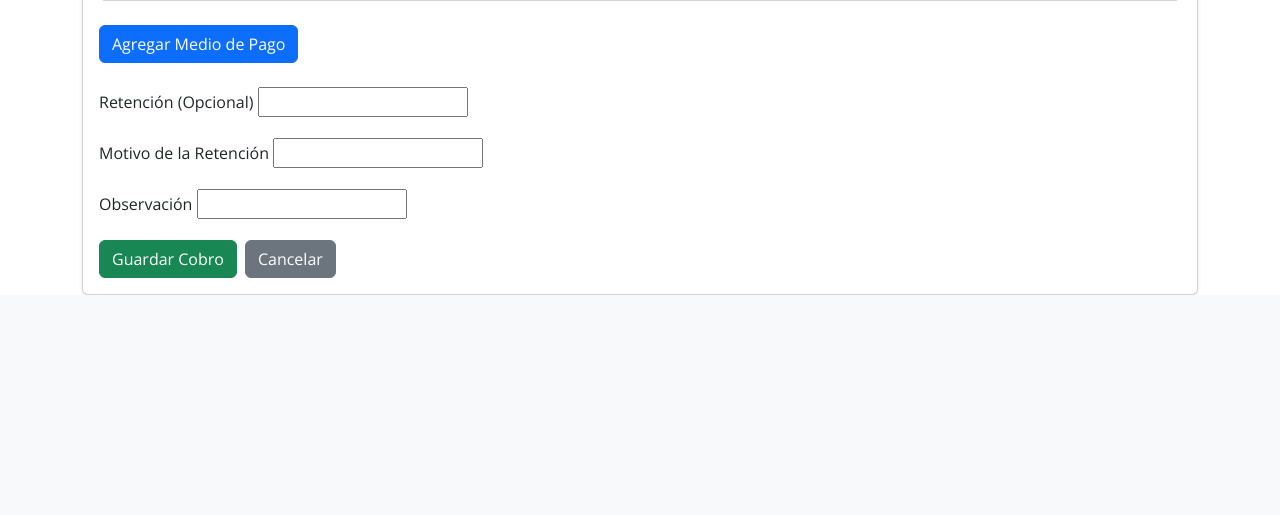
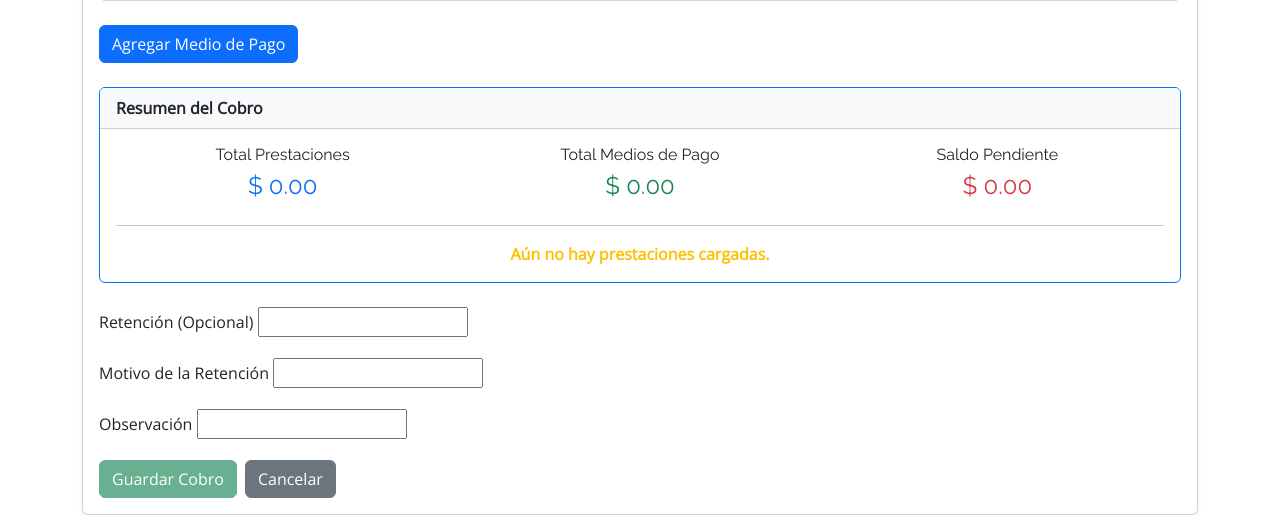
Before and after one commit to Santoni07/SanMartinConsultorio, a Django app: template caja/templates/caja/registrar_cobro.html in a window 1280 px wide. Shown: the part 889-1404 px from the top of the page. Before the commit the page ends 1184 px from the top, so only its background shows below. Run offline with Django 5.2, Linux system fonts and the light colour scheme; the template is opened without the code that fills it: most values are stand-ins (such as "Sample title", 1, 10 or a date in 2020); form fields are guessed from the names that the template uses; some libraries are stand-ins or nearby versions.

Commit message:
(feat)Cambios en los js en registrar cobro

```diff
--- a/caja/static/caja/js/registrar_cobro/medios_pago.js
+++ b/caja/static/caja/js/registrar_cobro/medios_pago.js
@@ -39,6 +39,42 @@ function inicializarMediosPago(){
         return;
     }
 
+    // =====================================
+    // CUANDO SE ABRE EL MODAL
+    // =====================================
+
+    const modal = document.getElementById(
+        "modalMedioPago"
+    );
+
+    if(modal){
+
+        modal.addEventListener(
+            "shown.bs.modal",
+            function(){
+
+                const saldo =
+                    obtenerSaldoPendiente();
+
+                if(saldo > 0){
+
+                    inputImporteMedioPago.value =
+                        saldo.toFixed(2);
+
+                }
+                else{
+
+                    inputImporteMedioPago.value = "";
+
+                }
+
+                selectMedioPago.focus();
+
+            }
+        );
+
+    }
+
     btnAgregarMedioPago.disabled = true;
 
     selectMedioPago.addEventListener("change", function(){
@@ -54,6 +90,16 @@ function inicializarMediosPago(){
 
             mostrarError(
                 "Debe seleccionar un medio de pago."
+            );
+
+            return;
+
+        }
+
+        if(obtenerTotalPrestaciones() <= 0){
+
+            mostrarError(
+                "Debe agregar al menos una prestación antes de registrar medios de pago."
             );
 
             return;
@@ -76,11 +122,37 @@ function inicializarMediosPago(){
 
         }
 
+        const saldoPendiente =
+            obtenerSaldoPendiente();
+
+        if(importe > saldoPendiente){
+
+            mostrarError(
+
+                "El importe supera el saldo pendiente.\n\n" +
+
+                "Saldo pendiente: $" +
+                saldoPendiente.toFixed(2) +
+
+                "\n\nExceso: $" +
+
+                (importe - saldoPendiente)
+                .toFixed(2)
+
+            );
+
+            inputImporteMedioPago.focus();
+
+            return;
+
+        }
+
         mediosPago.push({
 
             medio: selectMedioPago.value,
 
             descripcion:
+
                 selectMedioPago.options[
                     selectMedioPago.selectedIndex
                 ].text,
@@ -88,9 +160,11 @@ function inicializarMediosPago(){
             importe: importe
 
         });
+
         mostrarExito(
             "Medio de pago agregado correctamente."
         );
+
         renderMediosPago();
 
         // =====================================
@@ -99,7 +173,20 @@ function inicializarMediosPago(){
 
         selectMedioPago.selectedIndex = 0;
 
-        inputImporteMedioPago.value = "";
+        const nuevoSaldo =
+            obtenerSaldoPendiente();
+
+        if(nuevoSaldo > 0){
+
+            inputImporteMedioPago.value =
+                nuevoSaldo.toFixed(2);
+
+        }
+        else{
+
+            inputImporteMedioPago.value = "";
+
+        }
 
         btnAgregarMedioPago.disabled = true;
 
@@ -110,11 +197,22 @@ function inicializarMediosPago(){
     window.eliminarMedioPago = function(index){
 
         mediosPago.splice(index,1);
-                mostrarAdvertencia(
+
+        mostrarAdvertencia(
             "Medio de pago eliminado."
         );
 
         renderMediosPago();
+
+        const saldo =
+            obtenerSaldoPendiente();
+
+        if(saldo > 0){
+
+            inputImporteMedioPago.value =
+                saldo.toFixed(2);
+
+        }
 
     };
 
@@ -197,8 +295,11 @@ function obtenerTotalMediosPago(){
 function obtenerSaldoPendiente(){
 
     return (
+
         obtenerTotalPrestaciones() -
+
         obtenerTotalMediosPago()
+
     );
 
 }
--- a/caja/static/caja/js/registrar_cobro/resumen.js
+++ b/caja/static/caja/js/registrar_cobro/resumen.js
@@ -13,6 +13,10 @@ function actualizarResumen(){
     const saldoPendiente =
         obtenerSaldoPendiente();
 
+    // =====================================
+    // TOTAL PRESTACIONES
+    // =====================================
+
     if(totalPrestaciones){
 
         totalPrestaciones.innerHTML =
@@ -21,6 +25,23 @@ function actualizarResumen(){
 
     }
 
+    const resumenPrestaciones =
+        document.getElementById(
+            "resumen_total_prestaciones"
+        );
+
+    if(resumenPrestaciones){
+
+        resumenPrestaciones.innerHTML =
+            "$ " +
+            totalPrestacionesCalculado.toFixed(2);
+
+    }
+
+    // =====================================
+    // TOTAL MEDIOS DE PAGO
+    // =====================================
+
     if(totalMediosPago){
 
         totalMediosPago.innerHTML =
@@ -28,6 +49,23 @@ function actualizarResumen(){
             totalMediosCalculado.toFixed(2);
 
     }
+
+    const resumenMedios =
+        document.getElementById(
+            "resumen_total_medios"
+        );
+
+    if(resumenMedios){
+
+        resumenMedios.innerHTML =
+            "$ " +
+            totalMediosCalculado.toFixed(2);
+
+    }
+
+    // =====================================
+    // SALDO PENDIENTE
+    // =====================================
 
     const saldo =
         document.getElementById(
@@ -40,6 +78,103 @@ function actualizarResumen(){
             "$ " +
             saldoPendiente.toFixed(2);
 
+        if(saldoPendiente === 0){
+
+            saldo.className =
+                "text-success";
+
+        }
+
+        else if(saldoPendiente > 0){
+
+            saldo.className =
+                "text-warning";
+
+        }
+
+        else{
+
+            saldo.className =
+                "text-danger";
+
+        }
+
+    }
+
+    // =====================================
+    // ESTADO DEL PAGO
+    // =====================================
+
+    const estado =
+        document.getElementById(
+            "estado_pago"
+        );
+
+    if(estado){
+
+        if(totalPrestacionesCalculado === 0){
+
+            estado.className =
+                "text-secondary fw-bold";
+
+            estado.innerHTML =
+                "Aún no hay prestaciones cargadas.";
+
+        }
+
+        else if(saldoPendiente === 0){
+
+            estado.className =
+                "text-success fw-bold";
+
+            estado.innerHTML =
+                "✔ Pago Completo";
+
+        }
+
+        else if(saldoPendiente > 0){
+
+            estado.className =
+                "text-warning fw-bold";
+
+            estado.innerHTML =
+                "⚠ Faltan cobrar $ " +
+                saldoPendiente.toFixed(2);
+
+        }
+
+        else{
+
+            estado.className =
+                "text-danger fw-bold";
+
+            estado.innerHTML =
+                "✖ Exceso de $ " +
+                Math.abs(
+                    saldoPendiente
+                ).toFixed(2);
+
+        }
+
+    }
+
+    // =====================================
+    // BOTÓN GUARDAR
+    // =====================================
+
+    const btnGuardar =
+        document.getElementById(
+            "btn_guardar_cobro"
+        );
+
+    if(btnGuardar){
+
+        btnGuardar.disabled =
+            (
+                totalPrestacionesCalculado === 0 ||
+                saldoPendiente !== 0
+            );
+
     }
 
 }
--- a/caja/static/caja/js/registrar_cobro/validaciones.js
+++ b/caja/static/caja/js/registrar_cobro/validaciones.js
@@ -1,4 +1,3 @@
-
 // ======================================================
 // VALIDACIONES
 // ======================================================
@@ -6,13 +5,18 @@
 function validarFormulario(){
 
     const mensajes =
-    document.getElementById("mensajes");
+        document.getElementById("mensajes");
 
     if(mensajes){
 
         mensajes.innerHTML = "";
 
     }
+
+    // =====================================
+    // PRESTACIONES
+    // =====================================
+
     if(prestaciones.length === 0){
 
         mostrarError(
@@ -22,6 +26,10 @@ function validarFormulario(){
         return false;
 
     }
+
+    // =====================================
+    // MEDIOS DE PAGO
+    // =====================================
 
     if(mediosPago.length === 0){
 
@@ -33,10 +41,63 @@ function validarFormulario(){
 
     }
 
-    if(Math.abs(obtenerSaldoPendiente()) > 0.01){
+    // =====================================
+    // CONTROL DE IMPORTES
+    // =====================================
+
+    const totalPrestaciones =
+        obtenerTotalPrestaciones();
+
+    const totalMedios =
+        obtenerTotalMediosPago();
+
+    const saldoPendiente =
+        obtenerSaldoPendiente();
+
+    if(saldoPendiente > 0.01){
 
         mostrarError(
-            "La suma de los medios de pago debe coincidir con el total del cobro."
+
+            "El cobro no puede registrarse.<br><br>" +
+
+            "<strong>Total Prestaciones:</strong> $" +
+            totalPrestaciones.toFixed(2) +
+
+            "<br>" +
+
+            "<strong>Total Medios de Pago:</strong> $" +
+            totalMedios.toFixed(2) +
+
+            "<br><br>" +
+
+            "<strong>Faltan cobrar:</strong> $" +
+            saldoPendiente.toFixed(2)
+
+        );
+
+        return false;
+
+    }
+
+    if(saldoPendiente < -0.01){
+
+        mostrarError(
+
+            "El cobro no puede registrarse.<br><br>" +
+
+            "<strong>Total Prestaciones:</strong> $" +
+            totalPrestaciones.toFixed(2) +
+
+            "<br>" +
+
+            "<strong>Total Medios de Pago:</strong> $" +
+            totalMedios.toFixed(2) +
+
+            "<br><br>" +
+
+            "<strong>Existe un excedente de:</strong> $" +
+            Math.abs(saldoPendiente).toFixed(2)
+
         );
 
         return false;
--- a/caja/templates/caja/registrar_cobro.html
+++ b/caja/templates/caja/registrar_cobro.html
@@ -320,6 +320,89 @@
     type="hidden"
     id="medios_pago_json"
     name="medios_pago_json">
+    <!-- ========================= -->
+<!-- RESUMEN DEL COBRO -->
+<!-- ========================= -->
+
+<div class="card border-primary mb-4">
+
+    <div class="card-header bg-light">
+
+        <strong>
+
+            Resumen del Cobro
+
+        </strong>
+
+    </div>
+
+    <div class="card-body">
+
+        <div class="row text-center">
+
+            <div class="col-md-4">
+
+                <h6>Total Prestaciones</h6>
+
+                <h4
+                    id="resumen_total_prestaciones"
+                    class="text-primary">
+
+                    $ 0.00
+
+                </h4>
+
+            </div>
+
+            <div class="col-md-4">
+
+                <h6>Total Medios de Pago</h6>
+
+                <h4
+                    id="resumen_total_medios"
+                    class="text-success">
+
+                    $ 0.00
+
+                </h4>
+
+            </div>
+
+            <div class="col-md-4">
+
+                <h6>Saldo Pendiente</h6>
+
+                <h4
+                    id="saldo_pendiente"
+                    class="text-danger">
+
+                    $ 0.00
+
+                </h4>
+
+            </div>
+
+        </div>
+
+        <hr>
+
+        <div
+            id="estado_pago"
+            class="text-center fw-bold text-warning">
+
+            Aún no hay prestaciones cargadas.
+
+        </div>
+
+    </div>
+
+</div>
+
+
+
+
+
+
 
                 <!-- ========================= -->
                 <!-- RETENCIÓN -->
@@ -373,7 +456,9 @@
 
                     <button
                         type="submit"
-                        class="btn btn-success">
+                        class="btn btn-success"
+                        id="btn_guardar_cobro"
+                        disabled>
 
                         Guardar Cobro
 
```
Also changed, not shown: caja/views.py (+73 -0 lines).
